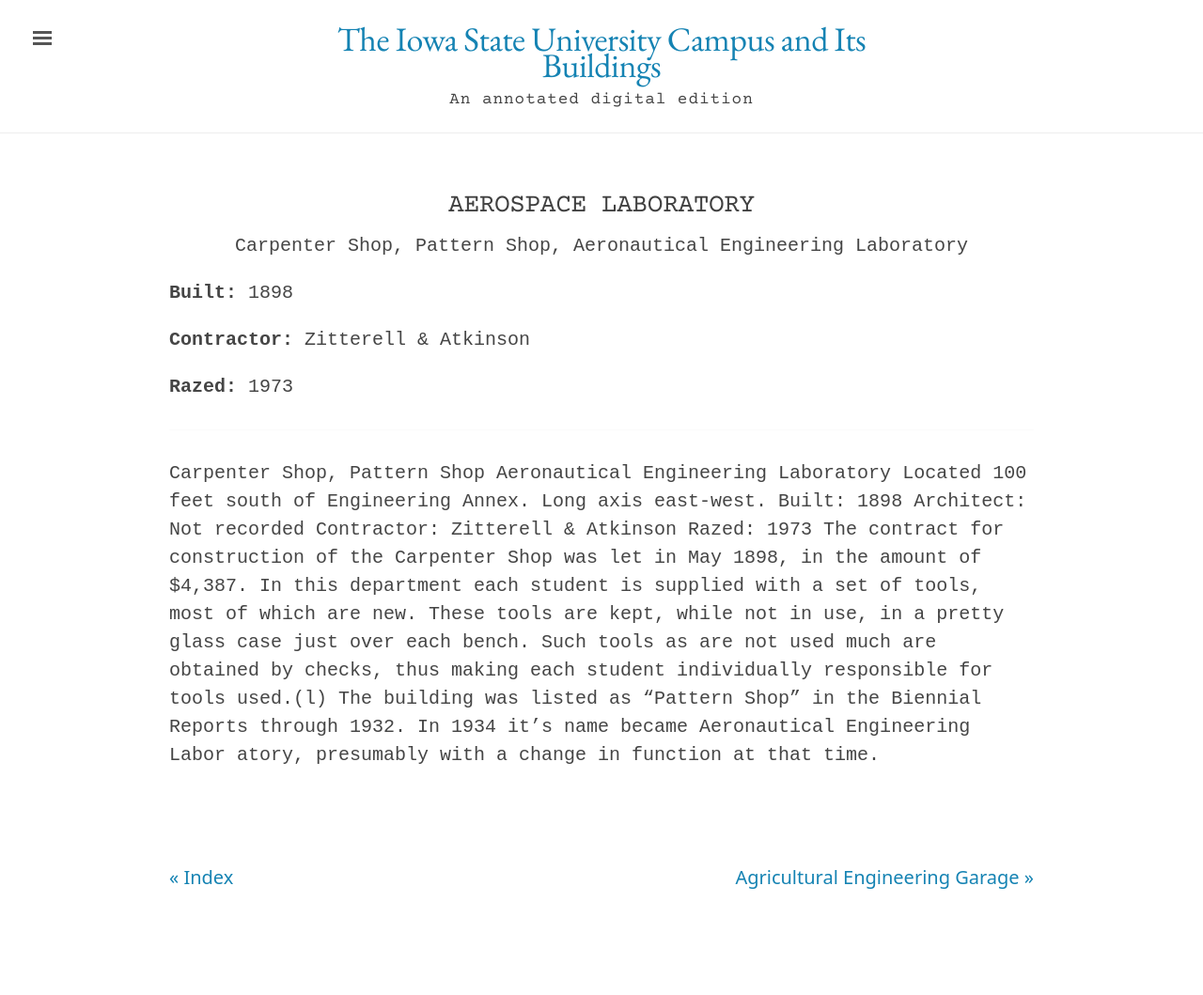
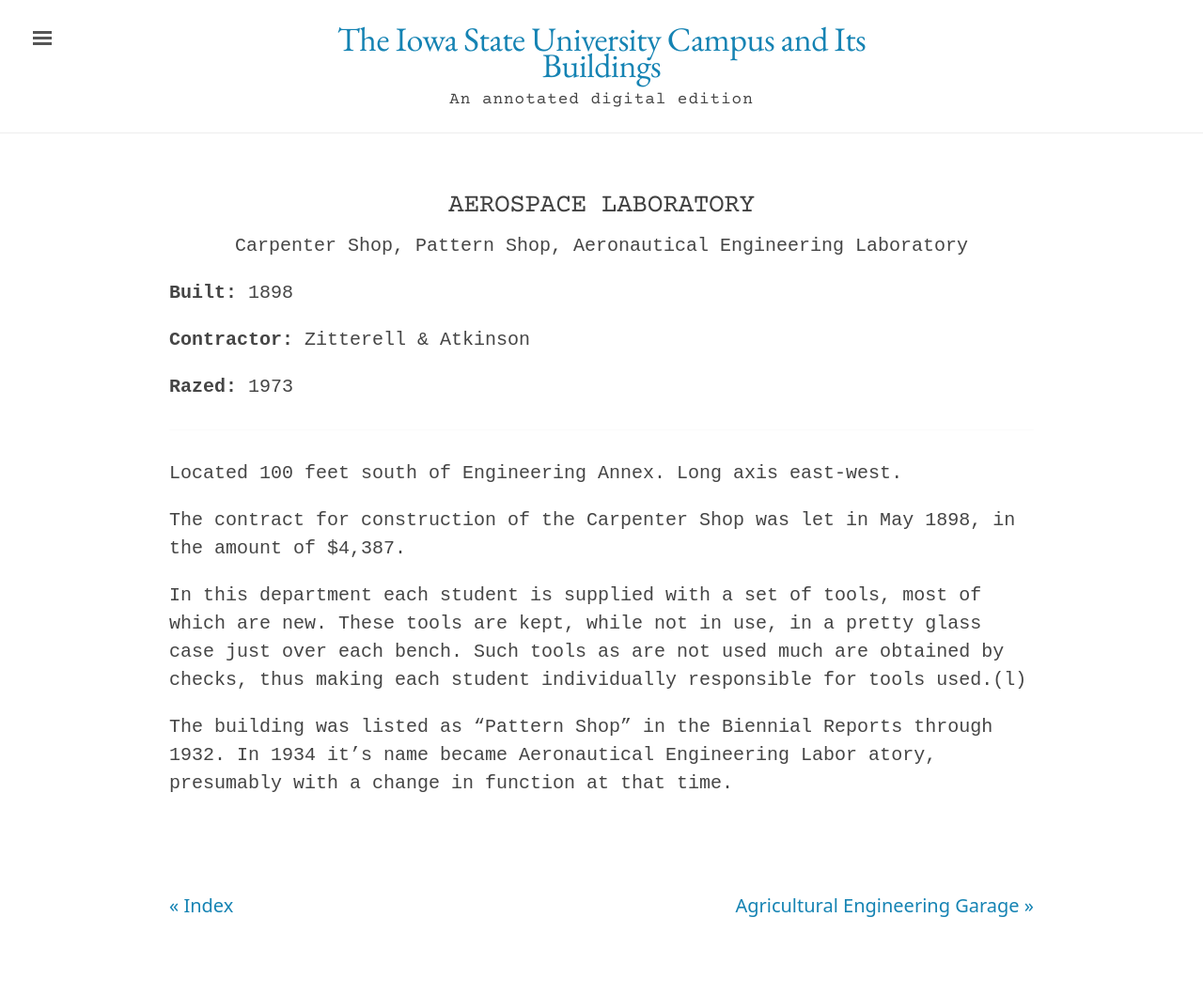
Before and after one commit to emanderson811/day-edition, a Jekyll site: the page built from _texts/buildings/001day-aerospace-lab.md, in a window 1280 px wide. Shown: the whole page at 94% size. Built offline with Jekyll 4.4.1, drawn with Linux system fonts in a browser that asks for light colours; before the commit the page ends 1029 px from its top, so only the background shows below that.

Commit message:
Update 001day-aerospace-lab.md

```diff
--- a/_texts/buildings/001day-aerospace-lab.md
+++ b/_texts/buildings/001day-aerospace-lab.md
@@ -18,14 +18,14 @@
 
 ---
 
-Carpenter Shop, Pattern Shop
-Aeronautical Engineering Laboratory
 Located 100 feet south of Engineering Annex. Long axis east-west.
-Built: 1898 Architect: Not recorded Contractor: Zitterell & Atkinson Razed: 1973
+
 The contract for construction of the Carpenter Shop was let in May 1898, in the amount of $4,387.
+
 In this department each student is supplied with a set of tools,
 most of which are new. These tools are kept, while not in use,
 in a pretty glass case just over each bench. Such tools as
 are not used much are obtained by checks, thus making each student
 individually responsible for tools used.(l)
+
 The building was listed as "Pattern Shop" in the Biennial Reports through 1932. In 1934 it's name became Aeronautical Engineering Labor atory, presumably with a change in function at that time.
```
